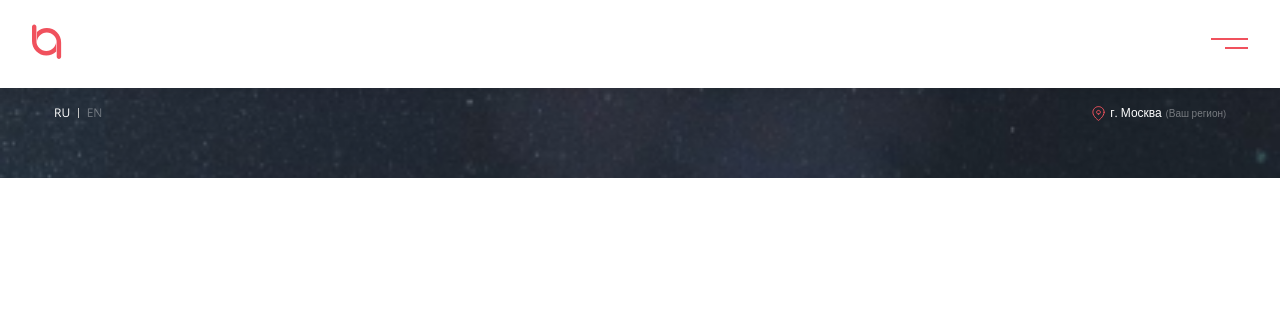
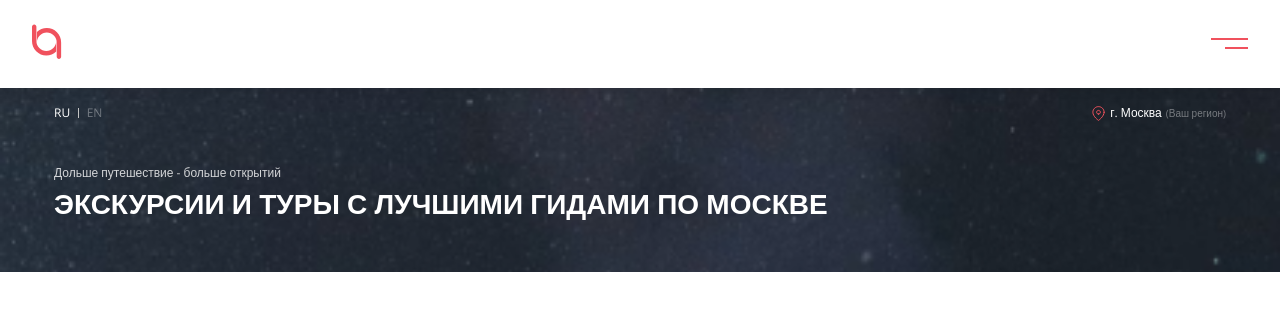
Before and after one commit to eleskin/uneed-guide-react-frontend, a Next.js app: page / in a window 1280 px wide. Shown: the top 310 px of the page. Built offline with nearby package versions, Linux system fonts and the light colour scheme.

Commit message:
feature: Added FirstScreen title

```diff
--- a/components/FirstScreen/FirstScreen.js
+++ b/components/FirstScreen/FirstScreen.js
@@ -25,6 +25,10 @@ const FirstScreen = () => {
 					<i>(Ваш регион)</i>
 				</div>
 			</header>
+			<div className={styles.FirstScreen__title}>
+				<span>Дольше путешествие - больше открытий</span>
+				<h1>Экскурсии и туры с лучшими гидами по Москве</h1>
+			</div>
 		</div>
 	);
 };
--- a/components/FirstScreen/FirstScreen.module.scss
+++ b/components/FirstScreen/FirstScreen.module.scss
@@ -71,4 +71,24 @@
 			}
 		}
 	}
+
+	.FirstScreen__title {
+		margin-top: 32px;
+
+		span {
+			font-size: rem(12px);
+			line-height: rem(18px);
+			color: rgba(#ffffff, 0.8);
+		}
+
+		h1 {
+			margin: 0;
+			padding: 0;
+			font-weight: 600;
+			font-size: rem(28px);
+			line-height: rem(42px);
+			text-transform: uppercase;
+			color: #ffffff;
+		}
+	}
 }
```
